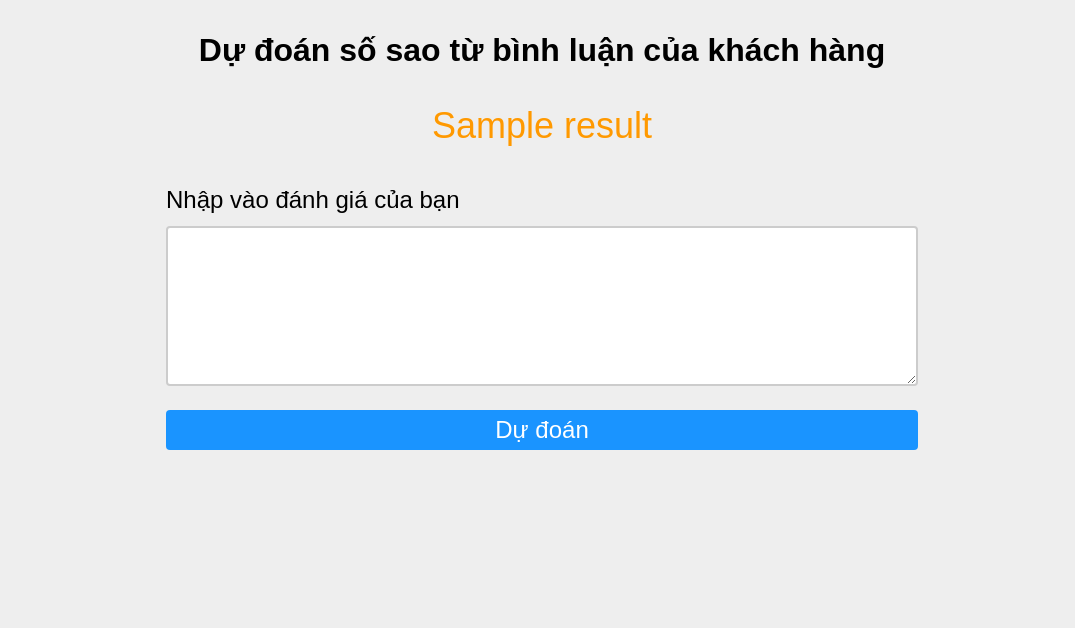
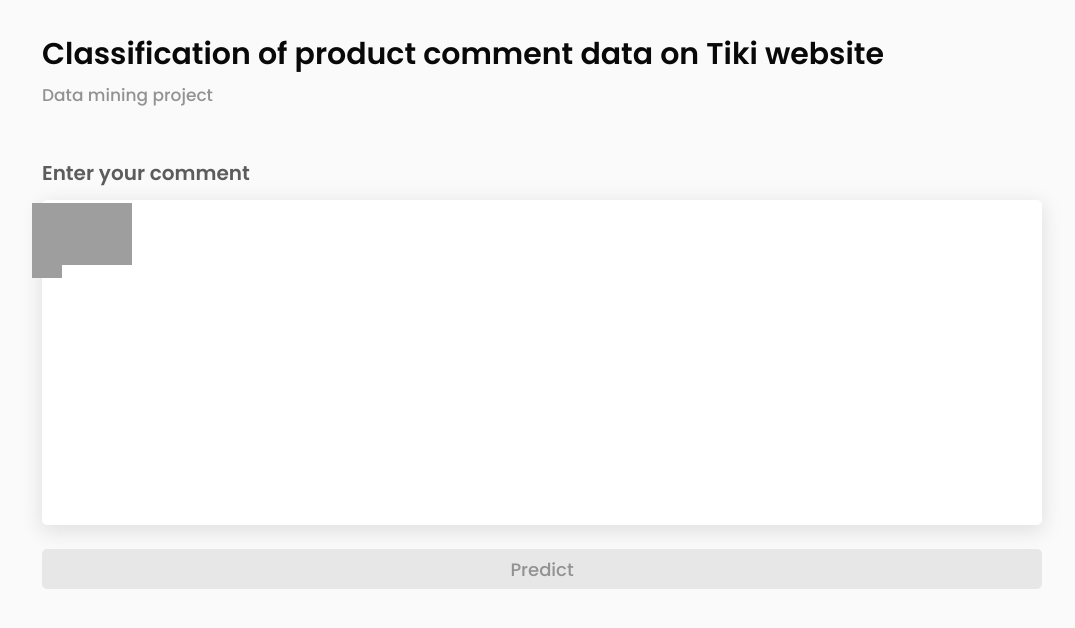
Before and after one commit to duybao901/tiki-comment-clsf, a Flask app: template app/templates/home.html in a window 1280 px wide. Shown: the top 628 px of the page, without its empty margins (98-1173 px from the left). Run offline with Flask 2, Linux system fonts and the light colour scheme; the template is opened without the code that fills it: most values are stand-ins (such as "Sample title", 1, 10 or a date in 2020); grey boxes are pictures that could not be loaded.

Commit message:
change style

```diff
--- a/app/static/style.css
+++ b/app/static/style.css
@@ -1,31 +1,42 @@
 *,
 *::before,
 *::after {
-  box-sizing: border-box;
+    margin: 0;
+    padding: 0;
+    box-sizing: border-box;
 }
 
 :root {
-    --title-color: black;
-    --primative-color: rgb(26, 148, 255);
+    --title-color: #090909;
+    --primative-color: #1a94ff;
     --rating-color: rgb(255, 153, 0);
 }
 
 html {
-    font-family: Arial, Helvetica, sans-serif;
+    font-family: "Poppins", sans-serif;
 }
 
 body {
-    background-color: #eeeeee;
+    background-color: #fafafa;
 }
 
 #container {
-    width: 100%;
+    width: 1000px;
     margin: 32px auto 0;
 }
 
-#title {
+.header__title {
     color: var(--title-color);
-    text-align: center;
+    font-weight: 600;
+    font-size: 30px;
+}
+
+.header__detail {
+    color: #929292;
+    font-weight: 500;
+    font-size: 17px;
+    margin-bottom: 50px;
+    margin-top: 5px;
 }
 
 #predict {
@@ -42,7 +53,6 @@ body {
 }
 
 #form {
-    padding: 24px;
     font-size: 24px;
 }
 
@@ -51,43 +61,85 @@ body {
     flex-direction: column;
     margin-bottom: 24px;
 }
+.form-group img {
+    width: 100px;
+    height: 100px;
+    object-fit: contain;
+    border-radius: 5px;
+    margin: -30px;
+}
+.form-group .form-text {
+    width: 100%;
+    padding: 20px;
+    background-color: white;
+    border-radius: 5px;
+    box-shadow: 0px 5px 20px 2px rgba(0, 0, 0, 0.1);
+    display: flex;
+    flex-direction: column;
+}
 
 #comment-label {
     margin-bottom: 12px;
+    color: #5c5c5c;
+    font-size: 20px;
+    font-weight: 600;
 }
 
 #comment {
-    font-size: 24px;
-    font-family: Arial, Helvetica, sans-serif;
+    font-size: 20px;
+    color: #5c5c5c;
     min-height: 160px;
-    resize: vertical;
+    border: none;
     outline: none;
-    border-radius: 4px;
-    border: 2px solid #ccc;
-    padding: 8px;
+    resize: none;
+    margin-top: 5px;
 }
 
 #submit-btn {
-    font-size: 24px;
-    border-radius: 4px;
+    font-size: 18px;
+    border-radius: 5px;
+    font-weight: 500;
+    height: 40px;
     border: none;
     outline: none;
-    background-color: var(--primative-color);
-    color: white;
+    background-color: #e7e7e7;
+    color: #929292;
     padding: 6px 0;
-    cursor: pointer ;
+    cursor: pointer;
+    font-family: "Poppins", sans-serif;
 }
 
 #submit-btn:hover {
     opacity: 0.9;
 }
 
-@media (min-width: 768px) {
+/*Ipad ngang(1024 x 768)*/
+@media screen and (max-width: 1024px) {
     #container {
-        width: 800px;
-    }
-
-    #predict-text {
-        font-size: 36px;
+        width: 600px;
     }
 }
+/*Ipad dọc(768 x 1024)*/
+@media screen and (max-width: 768px) {
+    #container {
+        width: 600px;
+    }
+}
+/*Tablet nhỏ(480 x 640)*/
+@media screen and (max-width: 480px) {
+    #container {
+        padding: 20px;
+    }
+}
+/*Iphone(480 x 640)*/
+@media screen and (max-width: 320px) {
+    #container {
+        padding: 20px;
+    }
+}
+/*Smart phone nhỏ*/
+@media screen and (max-width: 240px) {
+    #container {
+        padding: 20px;
+    }
+}
--- a/app/templates/home.html
+++ b/app/templates/home.html
@@ -1,29 +1,48 @@
 <!DOCTYPE html>
 <html lang="en">
+
 <head>
     <meta charset="UTF-8">
     <meta http-equiv="X-UA-Compatible" content="IE=edge">
     <meta name="viewport" content="width=device-width, initial-scale=1.0">
     <title>Dự đoán đánh giá</title>
     <link rel="stylesheet" href="{{ url_for('static', filename='style.css') }}">
+    <link rel="preconnect" href="https://fonts.googleapis.com">
+    <link rel="preconnect" href="https://fonts.gstatic.com" crossorigin>
+    <link rel="preconnect" href="https://fonts.googleapis.com">
+    <link rel="preconnect" href="https://fonts.gstatic.com" crossorigin>
+    <link rel="preconnect" href="https://fonts.googleapis.com">
+    <link rel="preconnect" href="https://fonts.gstatic.com" crossorigin>
+    <link
+        href="https://fonts.googleapis.com/css2?family=Lato:ital,wght@0,100;0,300;0,400;0,700;0,900;1,100;1,300;1,400;1,700;1,900&family=Montserrat:ital,wght@0,100;0,200;0,300;0,400;0,500;0,600;0,700;0,800;0,900;1,100;1,200;1,300;1,400;1,500;1,600;1,700;1,800;1,900&family=Poppins:ital,wght@0,100;0,200;0,300;0,400;0,500;0,600;0,700;0,800;0,900;1,100;1,200;1,300;1,400;1,500;1,600;1,700;1,800;1,900&family=Roboto:ital,wght@0,300;0,400;0,500;0,700;0,900;1,100;1,300;1,400;1,500;1,700;1,900&display=swap"
+        rel="stylesheet">
+
 </head>
+
 <body>
     <div id="container">
         <header id="header">
-            <h1 id="title">Dự đoán số sao từ bình luận của khách hàng</h1>
+            <h1 id="title" class="header__title">Classification of product comment data on Tiki website</h1>
+            <h2 id="title" class="header__detail">Data mining project</h2>
         </header>
         <div id="predict">
-            <p id="predict-text">{{ result }}</p>
+            <!-- <p id="predict-text">{{ result }}</p> -->
         </div>
         <form id="form" action="/prediction" method="get">
             <div class="form-group">
-                <label id="comment-label" for="comment">Nhập vào đánh giá của bạn</label>
-                <textarea name="comment" id="comment"></textarea>
+                <label id="comment-label" for="comment">Enter your comment</label>
+                <div class='text-wrapper'>
+                    <div class="form-text">
+                        <img src="https://res.cloudinary.com/dxnfxl89q/image/upload/v1636613580/samples/tiki_logo_qnfhmt.png" alt="" />
+                        <textarea name="comment" id="comment" cols="10" rows="10"></textarea>
+                    </div>
+                </div>
             </div>
             <div class="form-group">
-                <input id='submit-btn' type="submit" value="Dự đoán">
+                <input id='submit-btn' type="submit" value="Predict">
             </div>
         </form>
     </div>
 </body>
+
 </html>
```
Also changed, not shown: train_modal.py (deleted, +0 -212 lines), app/images/tiki_logo.png (added).
